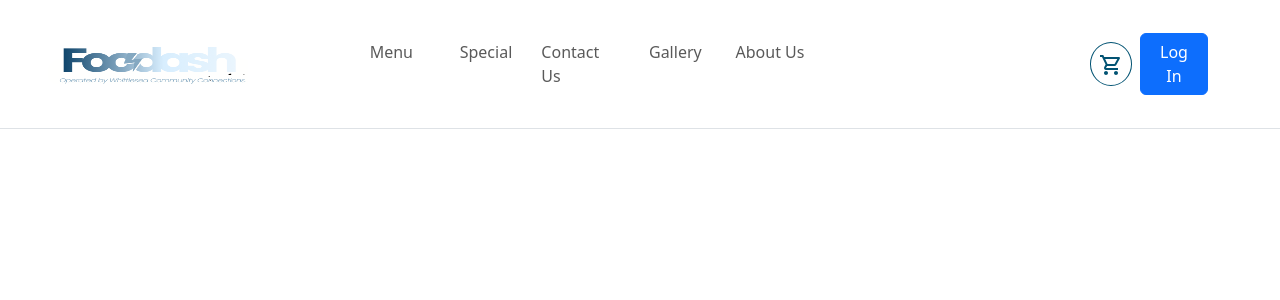
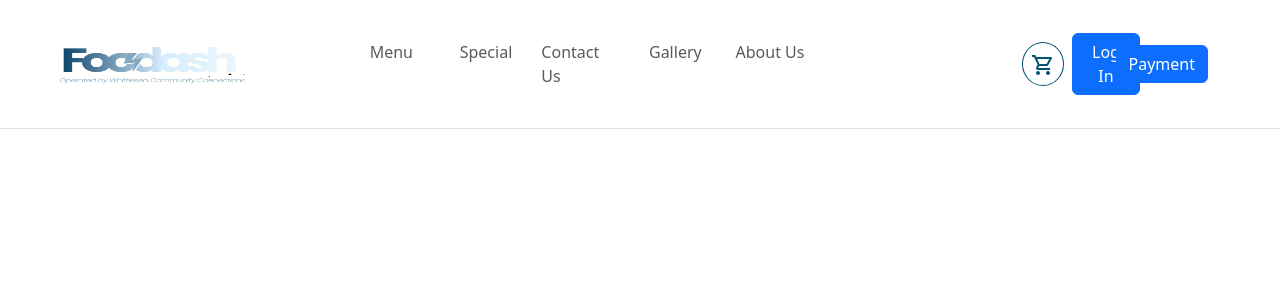
Before and after one commit to chih611/Foodash, a Next.js app: page /CustomerView/LandingPage/LandingNavBar/LandingNavBar in a window 1280 px wide. Shown: the top 300 px of the page. Built offline with nearby package versions, Linux system fonts and the light colour scheme.

Commit message:
create payment form

```diff
--- a/package.json
+++ b/package.json
@@ -18,6 +18,7 @@
     "@reduxjs/toolkit": "^2.2.7",
     "axios": "^1.7.5",
     "bootstrap": "^5.3.3",
+    "dotenv": "^16.4.5",
     "next": "14.2.6",
     "react": "^18",
     "react-bootstrap": "^2.10.4",
@@ -28,6 +29,7 @@
     "react-square-web-payments-sdk": "^3.2.1",
     "redux": "^5.0.1",
     "sass": "^1.77.8",
+    "square": "^38.0.0",
     "sweetalert2": "^11.12.4"
   },
   "devDependencies": {
--- a/src/pages/CustomerView/LandingPage/LandingNavBar/LandingNavBar.js
+++ b/src/pages/CustomerView/LandingPage/LandingNavBar/LandingNavBar.js
@@ -169,7 +169,7 @@ const LandingNavBar = () => {
                   </div>
                 </a>
               </Link>
-              <Col xs={3} className="d-flex justify-content-end">
+              <Col xs={ 3 } className="d-flex justify-content-end align-items-center">
                 <Link
                   href="/CustomerView/HomePage/HomePage"
                   legacyBehavior
@@ -177,6 +177,17 @@ const LandingNavBar = () => {
                 >
                   <a>
                     <Button variant="primary">Log In</Button>
+                  </a>
+                </Link>
+              </Col>
+              <Col xs={ 3 } className="d-flex justify-content-end">
+                <Link
+                  href="/CustomerView/Payment/Payment"
+                  legacyBehavior
+                  passHref
+                >
+                  <a>
+                    <Button variant="primary">Payment</Button>
                   </a>
                 </Link>
               </Col>
--- a/src/pages/Foodash.js
+++ b/src/pages/Foodash.js
@@ -37,6 +37,9 @@ const Foodash = () => {
             <Link href="/CustomerView/SignIn/SignIn"></Link>
           </li>
           <li>
+            <Link href="/CustomerView/Payment/Payment"></Link>
+          </li>
+          <li>
             <Link href="/AdminView/Dashboard/Dashboard"></Link>
           </li>
           <li>
```
Also changed, not shown: src/pages/CustomerView/Payment/Payment.js (added, +21 -0 lines), 2 other files (tests, documents, lock files or other folders).
